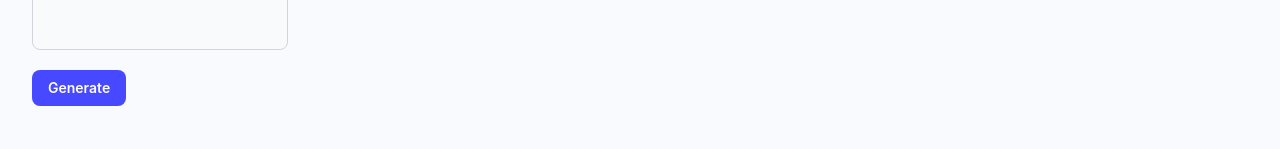
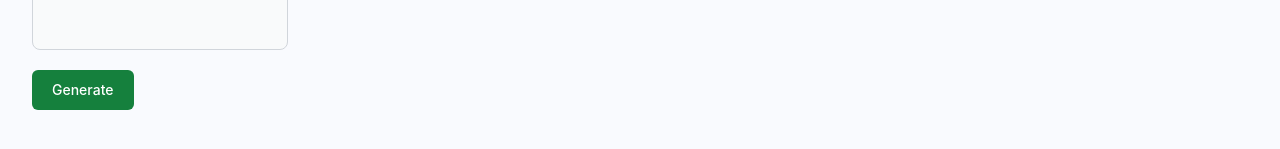
Before and after one commit to danielAwale/DALL-E-clone, a React (Vite) app in the folder dalle_clone/client/: page /create-post in a window 1280 px wide. Shown: the part 495-644 px from the top of the page. Built offline with nearby package versions, Linux system fonts and the light colour scheme; a web font is replaced by a local one.

Commit message:
change the styling of the button

```diff
--- a/dalle_clone/client/src/pages/CreatePost.jsx
+++ b/dalle_clone/client/src/pages/CreatePost.jsx
@@ -79,7 +79,7 @@
             <button
               type='button'
               onClick={generateImage}
-              className="flex items-center gap-2 px-4 py-2 bg-[#4649ff] text-white rounded-lg font-semibold text-sm"
+              className="text-white  bg-green-700 font-medium rounded-md text-sm w-full sm:w-auto px-5 py-2.5 text-center"
             >
               {generatingImg ? 'Generating...' : 'Generate'}
             </button>
```
